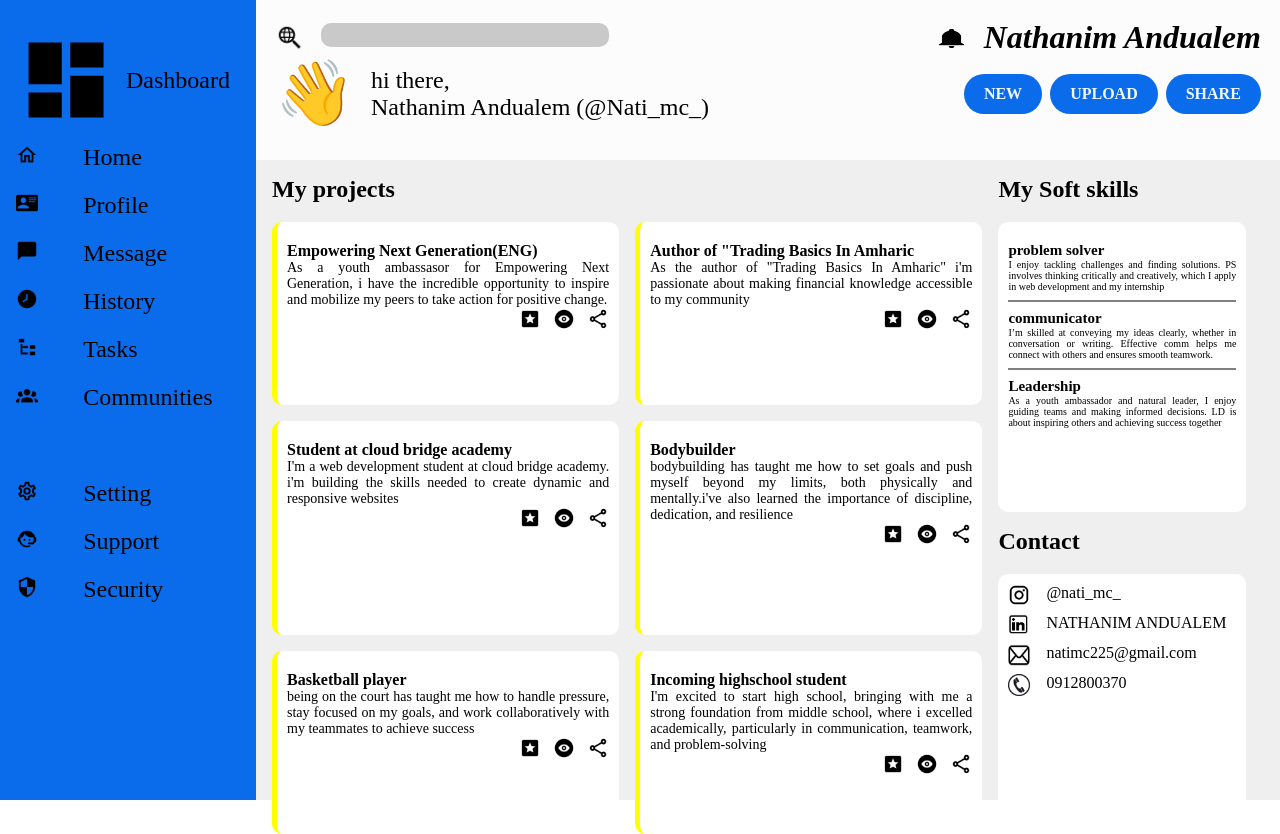
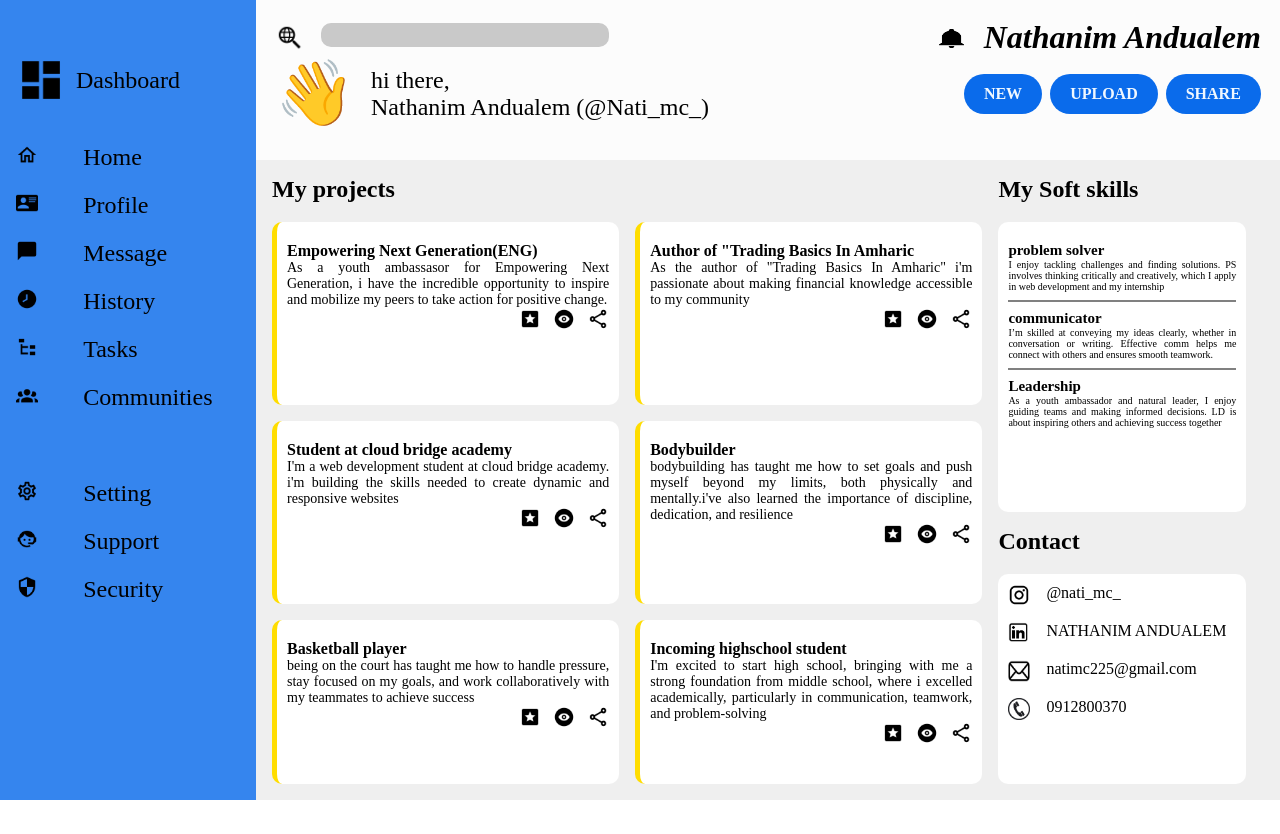
Before and after one commit to NATHANIM-REPO/project-admin-dashboard, a plain HTML site: page index.html in a window 1280 px wide. After the commit the page ends 800 px from the top, so only its background shows below. Drawn offline with Linux system fonts and the light colour scheme.

Commit message:
finished it

```diff
--- a/index.html
+++ b/index.html
@@ -43,7 +43,7 @@
         </div>
         <div class="sidebar">
             <div class="dashboard">
-            <img src="icon-and-img\view-dashboard.png" alt="dashboard-icon" width="100px" height="100px">
+            <img src="icon-and-img\view-dashboard.png" alt="dashboard-icon" width="50px" height="50px">
             <p>Dashboard</p>
             </div>
             <img src="icon-and-img\home-icon.png" alt="home-icon" width="22px" height="22px">
--- a/style.css
+++ b/style.css
@@ -86,7 +86,7 @@ font-size: 1.5rem;
 .sidebar{
     display: grid;
     padding: 1rem;
-    background-color: rgb(10, 107, 235);;
+    background-color: rgb(53, 133, 238);;
     grid-column: 1 / 2;
     grid-row: 1 / 3;
     grid-template-columns: 30% 70%;
@@ -113,7 +113,7 @@ font-size: 1.5rem;
 background-color: #efefef;
 display: grid;
 grid-template-columns: 35% 35% 25%;
-grid-template-rows: 5% 30% 15% 5% 10% 30%;
+grid-template-rows: 5% 30% 15% 5% auto auto;
 gap: 1rem;
 padding: 1rem;
 }
@@ -208,12 +208,13 @@ padding: 1rem;
     font-size: 14px;
 }
 .content .box{
-    border-left: solid 5px yellow;
+    border-left: solid 5px rgb(255, 221, 0);
 }
 .icons{
     display: flex;
     justify-content: end;
     gap: 12px;
+
 
 
 }
@@ -276,8 +277,8 @@ padding: 1rem;
     padding-right: 10px;
     display: flex;
     flex-direction: column;
-    row-gap: 0.5rem;
-    height: 15rem;
+    row-gap: 1rem;
+
 
 }
 .instagram{
```
